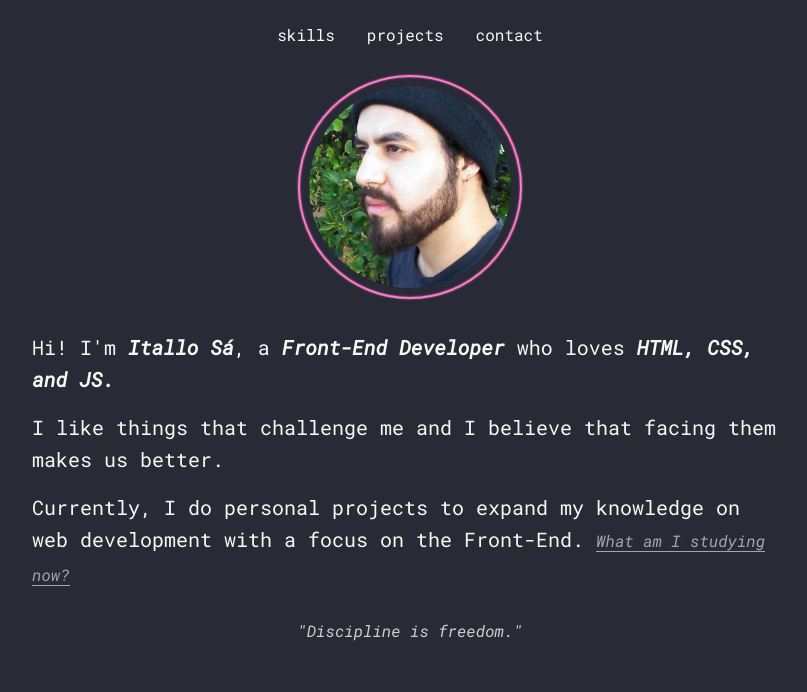
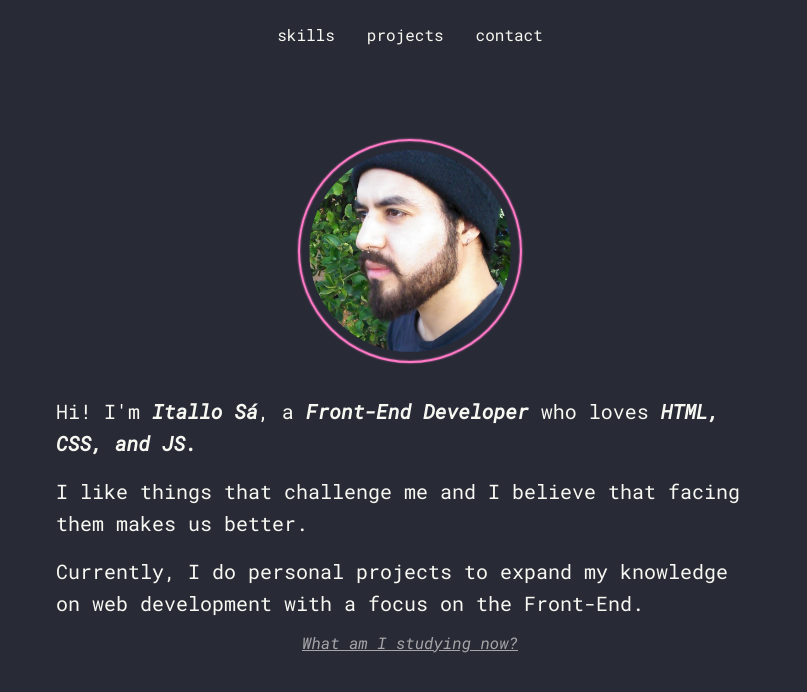
Before and after one commit to itallosavieira/launchbase, a plain HTML site: page 01-intro-front-end/pagina-portifolio/index.html in a window 1280 px wide. Shown: the part 84-776 px from the top of the page, without its empty margins (230-1037 px from the left). Drawn offline with Linux system fonts and the light colour scheme.

Commit message:
update page  projeto-portifolio

```diff
--- a/01-intro-front-end/pagina-portifolio/css/style.css
+++ b/01-intro-front-end/pagina-portifolio/css/style.css
@@ -140,8 +140,8 @@ body {
     border-radius: 100%;
     box-shadow: inset 0px 0px 2px var(--pink), 0px 0px 2px var(--pink);
     transition: all .5s;
-    margin: 0 auto;
-    display: block
+    margin: 6rem auto 0;
+    display: block;
 }
 
 .id-img:hover {
@@ -153,7 +153,7 @@ body {
 .id-apresentation {
     text-align: left;
     line-height: 2rem;
-    margin: 1rem 0;
+    margin: 1rem 1.5rem;
     font-size: 1.25rem;
 }
 
@@ -170,28 +170,28 @@ body {
     border-bottom: 2px solid var(--pink);
 }
 
-.id-apresentation span {
+.id-study-link {
     font-size: 1rem;
-    border-bottom: 1px solid var(--light);
     font-style: italic;
     opacity: .6;
     transition: .5s;
+    text-decoration: underline;
 }
 
-.section-wrapper:hover > .id-apresentation span {
+.id-study-link:hover {
     color: var(--pink);
-}
-
-.id-apresentation span:hover {
     cursor: pointer;
     font-style: italic;
     opacity: 1;
 }
 
 .id-quote {
-    margin: 2rem;
+    margin: 5rem auto -5rem;
     font-style: italic;
     opacity: .8;
+    color: var(--light);
+    text-align: center;
+    font-size: 1rem;
 }
 
 /* ########## end ID Section ########## */
--- a/01-intro-front-end/pagina-portifolio/index.html
+++ b/01-intro-front-end/pagina-portifolio/index.html
@@ -67,7 +67,10 @@
     </header>
     <main>
         <section class="id-section">
+            <!-- <p class="id-quote"> "Discipline is freedom."</p> -->
+
             <img class="id-img" src="img/perfil.png" alt="Itallo Sá">
+
 
             <div class="section-wrapper">
 
@@ -82,9 +85,9 @@
                 <p class="id-apresentation">Currently, I do personal projects to expand my knowledge on web
                     development
                     with
-                    a focus on the Front-End. <span>What am I studying now?</span>
+                    a focus on the Front-End.
                 </p>
-                <p class="id-quote"> "Discipline is freedom."</p>
+                <p class="id-study-link">What am I studying now?</p>
 
             </div>
         </section>
```
